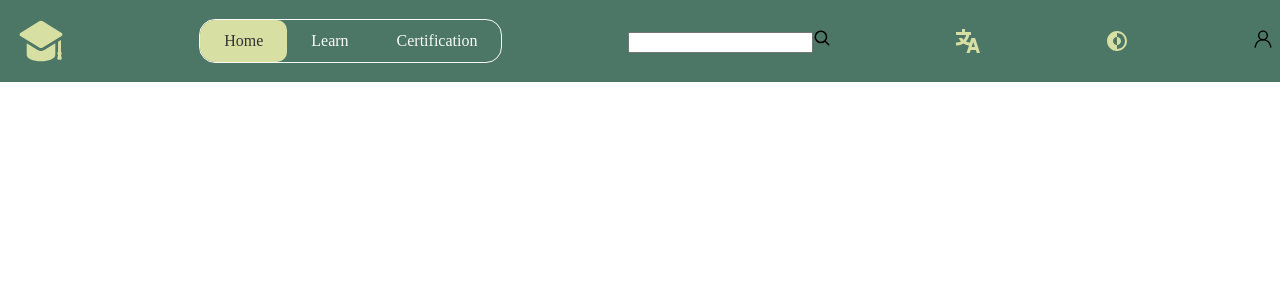
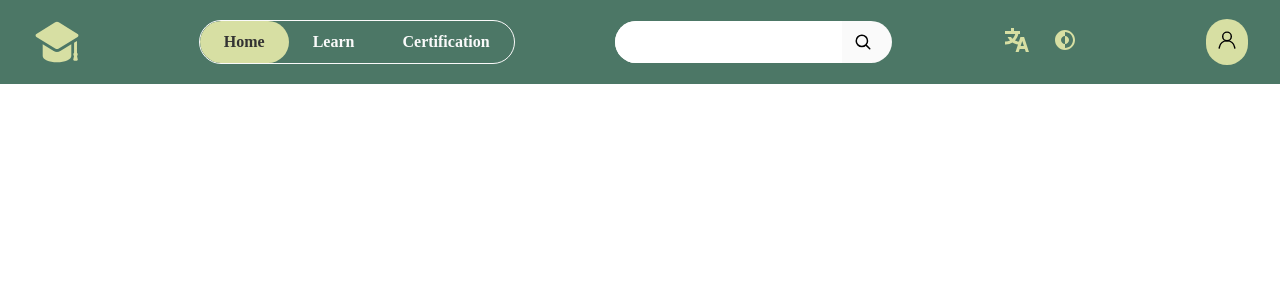
Before and after one commit to DryBoss/math-school, a React (Vite) app: page / in a window 1280 px wide. Shown: the top 300 px of the page. Built offline with nearby package versions, Linux system fonts and the light colour scheme.

Commit message:
navigation-bar

```diff
--- a/src/components/main/navigation-bar/Navigation-bar.jsx
+++ b/src/components/main/navigation-bar/Navigation-bar.jsx
@@ -41,18 +41,20 @@ function NavigationBar() {
       </div>
       {/*search*/}
       <div className={styles.searchBar}>
-        <input type="text" />
+        <input type="text" className={styles.searchInput} />
         <img src={searchIcon} alt="search" className={styles.searchIcon} />
       </div>
       {/*extras*/}
+      <div className={styles.extras}>
         <img
           src={changeLanguageIcon}
           alt="language"
           className="change-language"
         />
         <img src={changeThemeIcon} alt="theme" className="change-theme" />
+      </div>
       {/*user*/}
-      <div className="account">
+      <div className={styles.user}>
         <img src={userProfile} alt="user" className="user" />
       </div>
     </div>
--- a/src/components/main/navigation-bar/Navigation-bar.module.css
+++ b/src/components/main/navigation-bar/Navigation-bar.module.css
@@ -2,12 +2,12 @@
   display: flex;
   justify-content: space-between;
   align-items: center;
-  padding: 8px;
+  padding: 16px;
   background-color: #4c7766;
 }
 
 .logo {
-  margin: 8px;
+  margin: 0 16px;
 }
 
 .menuSelection {
@@ -18,8 +18,9 @@
   display: flex;
   align-items: center;
   list-style: none;
+  font-weight: bold;
   border: 1px solid #fafafa;
-  border-radius: 16px;
+  border-radius: 32px;
 }
 .menu .menuItems {
   padding: 12px 24px;
@@ -31,5 +32,31 @@
 .menu .menuItems.selected {
   color: #333333;
   background-color: #d7dfa3;
-  border-radius: 10px;
+  border-radius: 32px;
 }
+
+.searchBar {
+  display: flex;
+  align-items: center;
+  color: #333333;
+  background-color: #fafafa;
+  border-radius: 32px;
+}
+.searchBar .searchInput {
+  padding: 12px 0 12px 20px;
+  font-size: 16px;
+}
+.searchBar .searchIcon {
+  padding: 12px 20px 12px 12px;
+}
+
+.extras img {
+  padding: 12px;
+}
+
+.user {
+  padding: 12px;
+  margin: 0 16px;
+  background-color: #d7dfa3;
+  border-radius: 32px;
+}
--- a/src/components/main/navigation-bar/Navigation-bar.module.scss
+++ b/src/components/main/navigation-bar/Navigation-bar.module.scss
@@ -4,13 +4,13 @@
   display: flex;
   justify-content: space-between;
   align-items: center;
-  padding: 8px;
+  padding: 16px;
   background-color: $primary-color;
 }
 
 //logo
 .logo {
-  margin: 8px;
+  margin: 0 16px;
 }
 
 //menu
@@ -21,9 +21,9 @@
   display: flex;
   align-items: center;
   list-style: none;
+  font-weight: bold;
   border: 1px solid $white;
-  border-radius: 16px;
-
+  border-radius: 32px;
   .menuItems {
     padding: 12px 24px;
     color: $white;
@@ -33,7 +33,38 @@
     &.selected {
       color: $black;
       background-color: $secondary-color;
-      border-radius: 10px;
+      border-radius: 32px;
     }
   }
 }
+
+//search bar
+.searchBar {
+  display: flex;
+  align-items: center;
+  color: $black;
+  background-color: $white;
+  border-radius: 32px;
+  .searchInput {
+    padding: 12px 0 12px 20px;
+    font-size: 16px;
+  }
+  .searchIcon {
+    padding: 12px 20px 12px 12px;
+  }
+}
+
+//extras
+.extras {
+  img {
+    padding: 12px;
+  }
+}
+
+//user
+.user {
+  padding: 12px;
+  margin: 0 16px;
+  background-color: $secondary-color;
+  border-radius: 32px;
+}
--- a/src/index.css
+++ b/src/index.css
@@ -6,11 +6,9 @@
   box-sizing: border-box;
   margin: 0;
 }
-ul {
-  padding: 0;
-  margin: 0;
-  margin-block-start: 0;
-  margin-block-end: 0;
+input {
+  outline: none;
+  border: none;
 }
 
 :root {
```
Lines whose indentation alone changed are shown as unchanged.
